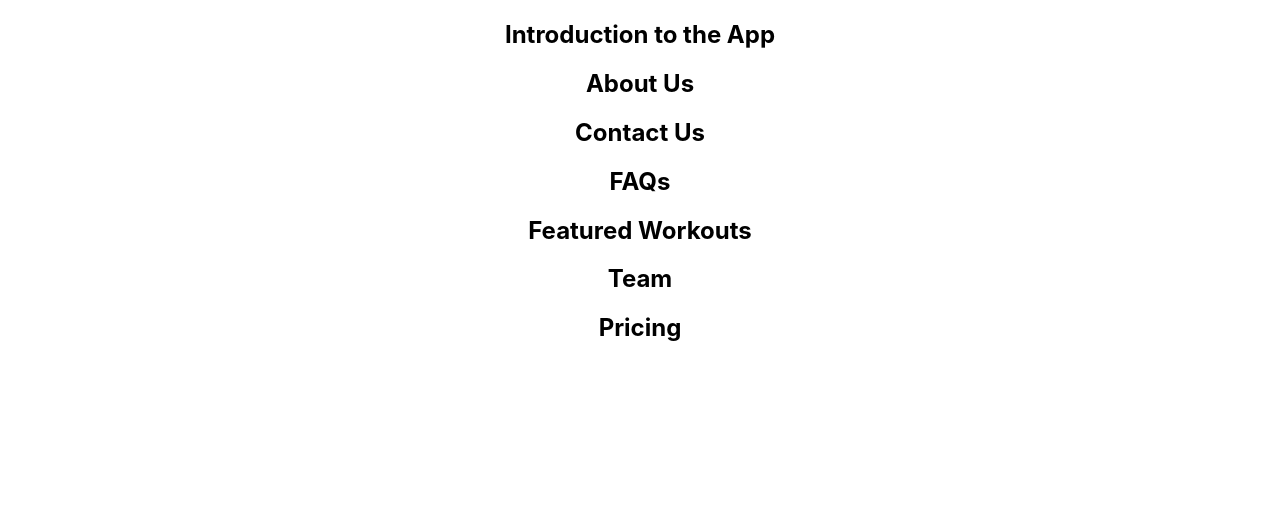
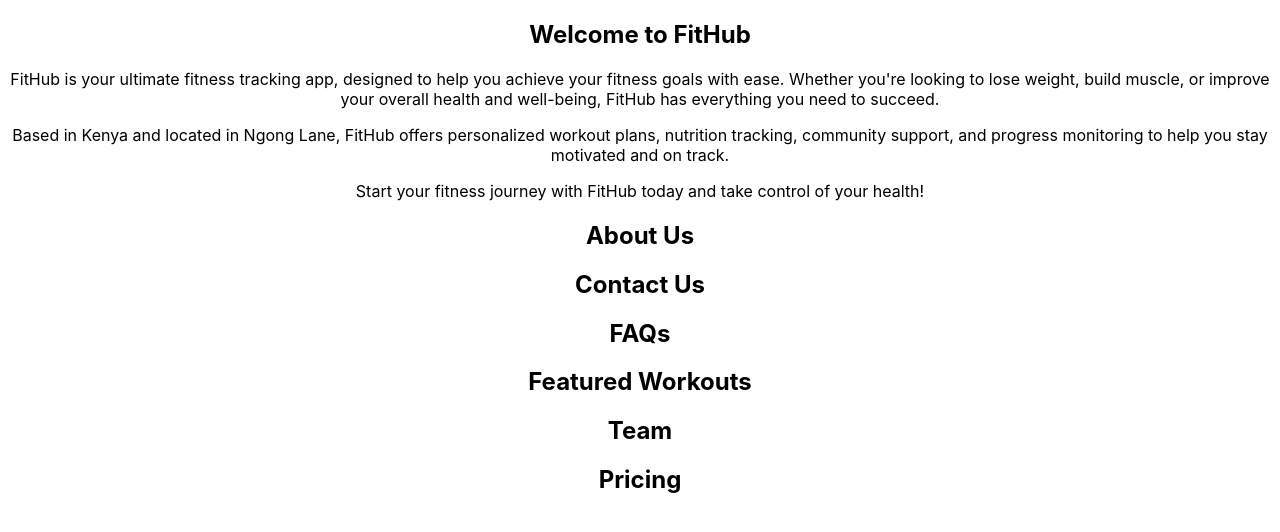
Before and after one commit to eceechain/FitHub, a React (Create React App) app in the folder client/: page / in a window 1280 px wide. Shown: the top 532 px of the page. Built offline with nearby package versions, Linux system fonts and the light colour scheme.

Commit message:
adding introduction component

```diff
--- a/client/src/Components/Introduction.js
+++ b/client/src/Components/Introduction.js
@@ -3,12 +3,14 @@ import React from 'react';
 import './Introduction.css';
 
 const Introduction = () => {
-    return (
-        <div className="introduction">
-            <h2>Introduction to the App</h2>
-            {/* Add content here */}
-        </div>
-    );
+  return (
+    <div className="Introduction">
+      <h2>Welcome to FitHub</h2>
+      <p>FitHub is your ultimate fitness tracking app, designed to help you achieve your fitness goals with ease. Whether you're looking to lose weight, build muscle, or improve your overall health and well-being, FitHub has everything you need to succeed.</p>
+      <p>Based in Kenya and located in Ngong Lane, FitHub offers personalized workout plans, nutrition tracking, community support, and progress monitoring to help you stay motivated and on track.</p>
+      <p>Start your fitness journey with FitHub today and take control of your health!</p>
+    </div>
+  );
 }
 
 export default Introduction;
```
